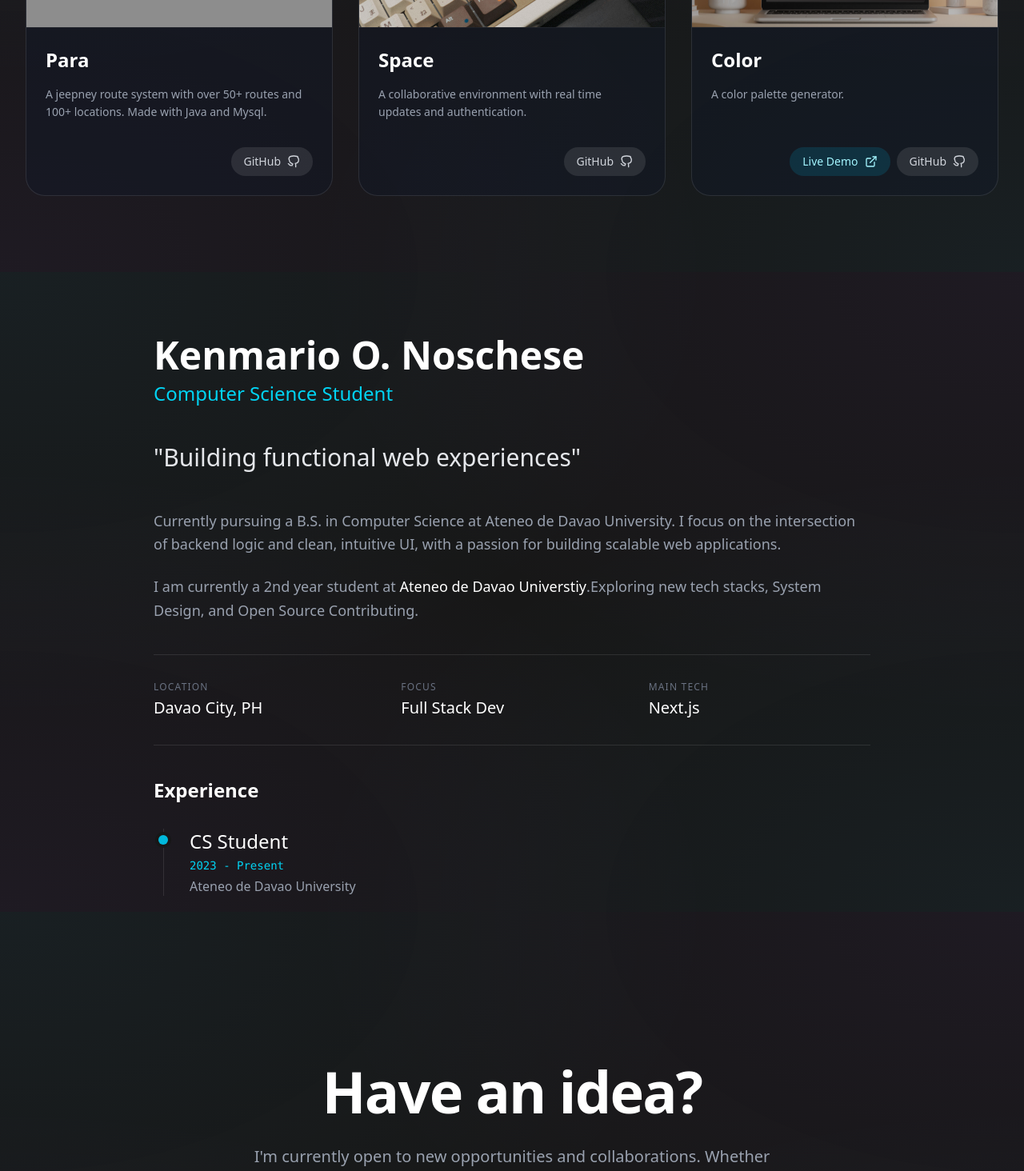
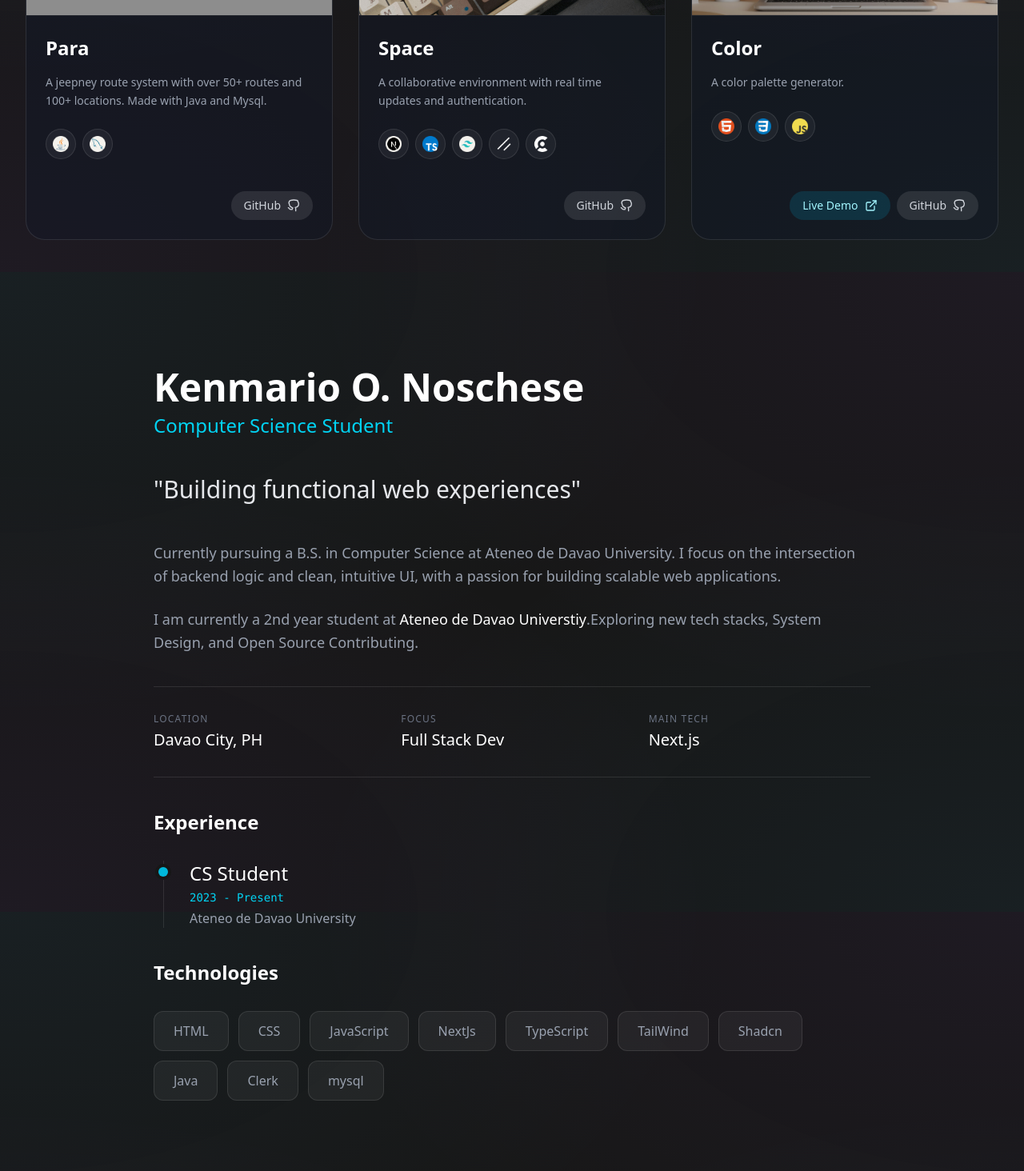
Before and after one commit to KenNoschese/nextjs-portfolio, a Next.js app: page / in a window 1280 px wide. Shown: the part 1260-2724 px from the top of the page at 80% size. Built offline with nearby package versions, Linux system fonts and the light colour scheme; grey boxes are pictures that could not be loaded.

Commit message:
added tech

```diff
--- a/components/About.tsx
+++ b/components/About.tsx
@@ -1,5 +1,6 @@
 'use client';
 import { aboutMe } from "@/src/data/about"
+import { tech } from "@/src/data/tech"
 import { motion, Variant, VariantLabels, Variants } from "framer-motion";
 
 function About() {
@@ -95,6 +96,23 @@ function About() {
                 ))}
             </div>
         </motion.div>
+
+        <motion.div variants={itemVariants as Variants}>
+            <h2 className="text-2xl font-bold mb-8">Technologies</h2>
+            <div className="flex flex-wrap gap-3">
+                {tech.map((item) => (
+                    <motion.div
+                        key={item.id}
+                        className="px-6 py-3 rounded-xl bg-white/5 border border-white/10 hover:border-cyan-500/50 hover:bg-cyan-500/5 transition-all duration-300 group"
+                        whileHover={{ y: -2 }}
+                    >
+                        <span className="text-sm md:text-base text-gray-400 group-hover:text-cyan-400 font-medium transition-colors">
+                            {item.title}
+                        </span>
+                    </motion.div>
+                ))}
+            </div>
+        </motion.div>
     </motion.div>
   )
 }
--- a/components/Works.tsx
+++ b/components/Works.tsx
@@ -63,6 +63,31 @@ function ProjectCard({ project }: { project: any }) {
             {project.description}
           </p>
 
+          <div className="flex flex-wrap gap-2 my-2">
+            {project.tags.map((tag: string, index: number) => {
+              const techItem = tech.find((t) => t.title.toLowerCase() === tag.toLowerCase());
+              return (
+                <div key={index} className="relative group/tech" title={tag}>
+                  {techItem ? (
+                    <div className="p-2 rounded-full bg-white/5 border border-white/10 hover:bg-white/10 transition-colors">
+                      <Image
+                        src={techItem.image}
+                        alt={tag}
+                        width={20}
+                        height={20}
+                        className="w-5 h-5 object-contain"
+                      />
+                    </div>
+                  ) : (
+                    <span className="px-3 py-1 text-xs rounded-full bg-white/5 border border-white/10 text-gray-300">
+                      {tag}
+                    </span>
+                  )}
+                </div>
+              );
+            })}
+          </div>
+
           <div className="mt-auto pt-4 flex flex-wrap gap-2 justify-end"> {/* Added justify-end */}
             {project.live_url && (
                 <Link
--- a/src/data/tech.ts
+++ b/src/data/tech.ts
@@ -22,7 +22,7 @@ export const tech = [{
     image: "/icons/nextjs.png",
     web: "https://github.com",
     tags: ["nextjs"],
-}, , {
+}, {
     id: 5,
     title: "TypeScript",
     image: "/icons/typescript.png",
```
